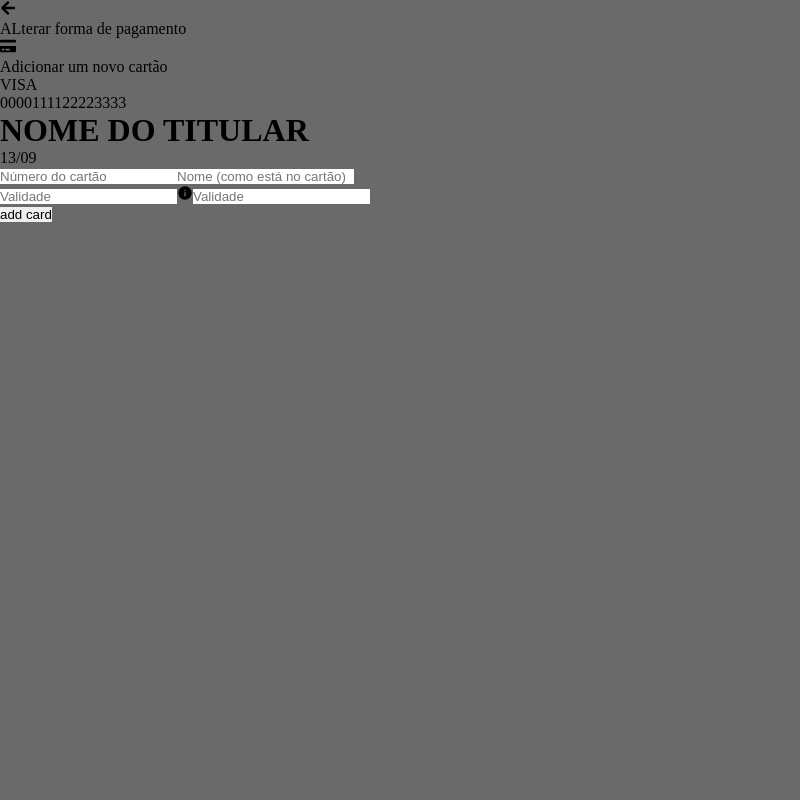
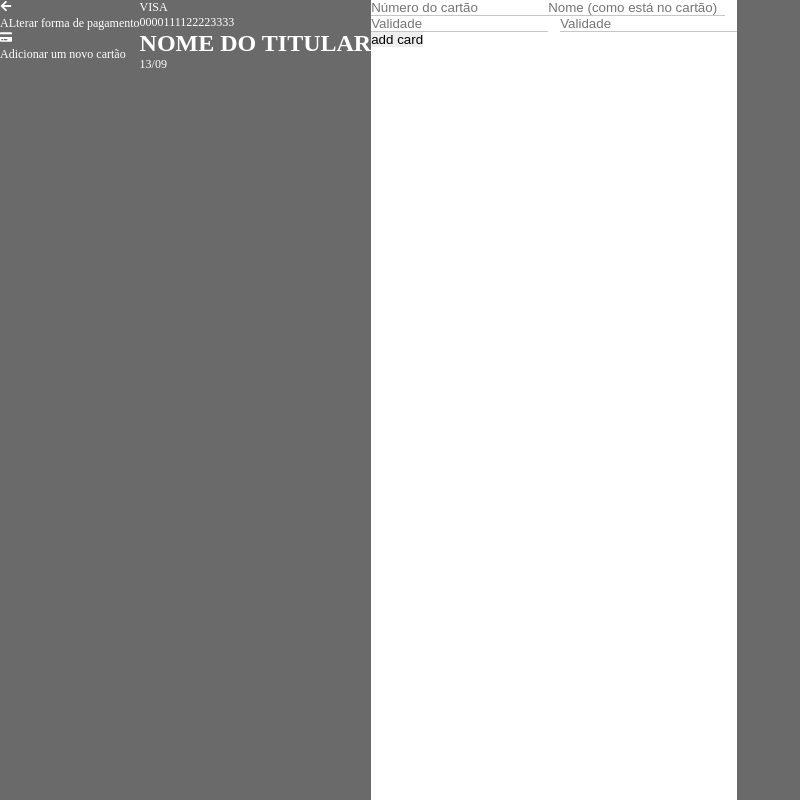
Before and after one commit to TiagoSilva34/Credit-Card-Checkout, a React (Vite) app: page / in a window 1280 px wide. Shown: the whole page, without its empty margins (0-800 px from the left). Built offline with nearby package versions, Linux system fonts and the light colour scheme.

Commit message:
feat: adicionado alguns estilos globais

```diff
--- a/src/globalStyles.scss
+++ b/src/globalStyles.scss
@@ -1,13 +1,35 @@
+@use "./styles/mixins";
+@use "./styles/variables";
+
+
 * {
     margin: 0;
     padding: 0;
     box-sizing: border-box;
 }
 
+body {
+    font-size: 12px;
+    color: variables.$text-color-white;
+}
+
 button, input {
     border: 0;
     outline: 0;
 }
+
+input {
+    background-color: transparent;
+}
+
+input {
+    border-bottom: 1px solid variables.$text-color-gray;
+}
+
+input::placeholder {
+    color: 1px solid variables.$text-color-gray;
+}
+
 
 button {
     cursor: pointer;
@@ -18,3 +40,21 @@ body, #root {
     height: 100vh;
     background-color: #6b6a6a;
 }
+
+.container {
+    @include mixins.container-mobile
+}
+
+.container__header, .container__aside {
+    background-color: variables.$bg-color-green;
+}
+
+.card__info__content {
+    background-color: variables.$bg-color-white;
+}
+
+@media (min-width: 800px) {
+    .container {
+        @include mixins.container-desktop
+    }
+}
```
